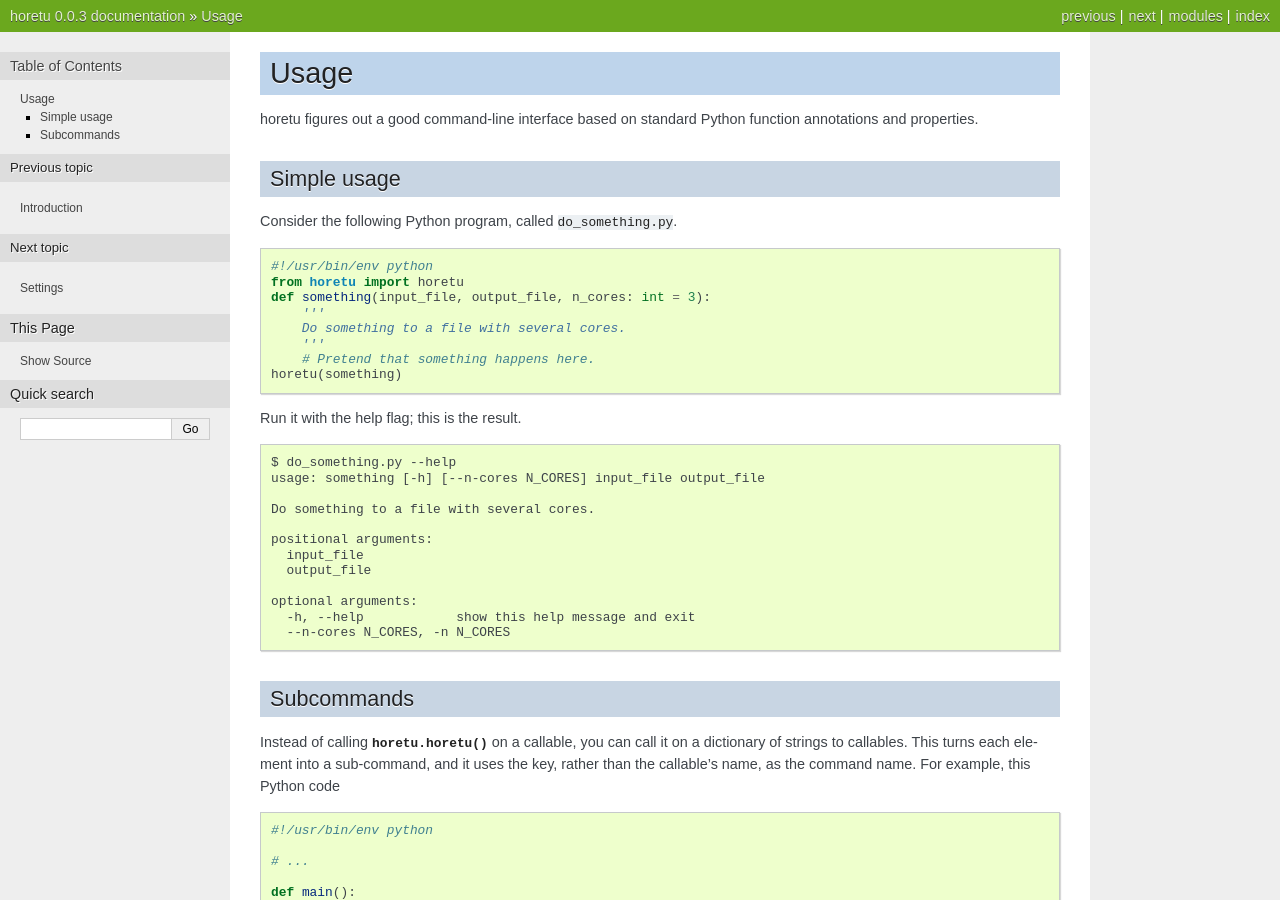
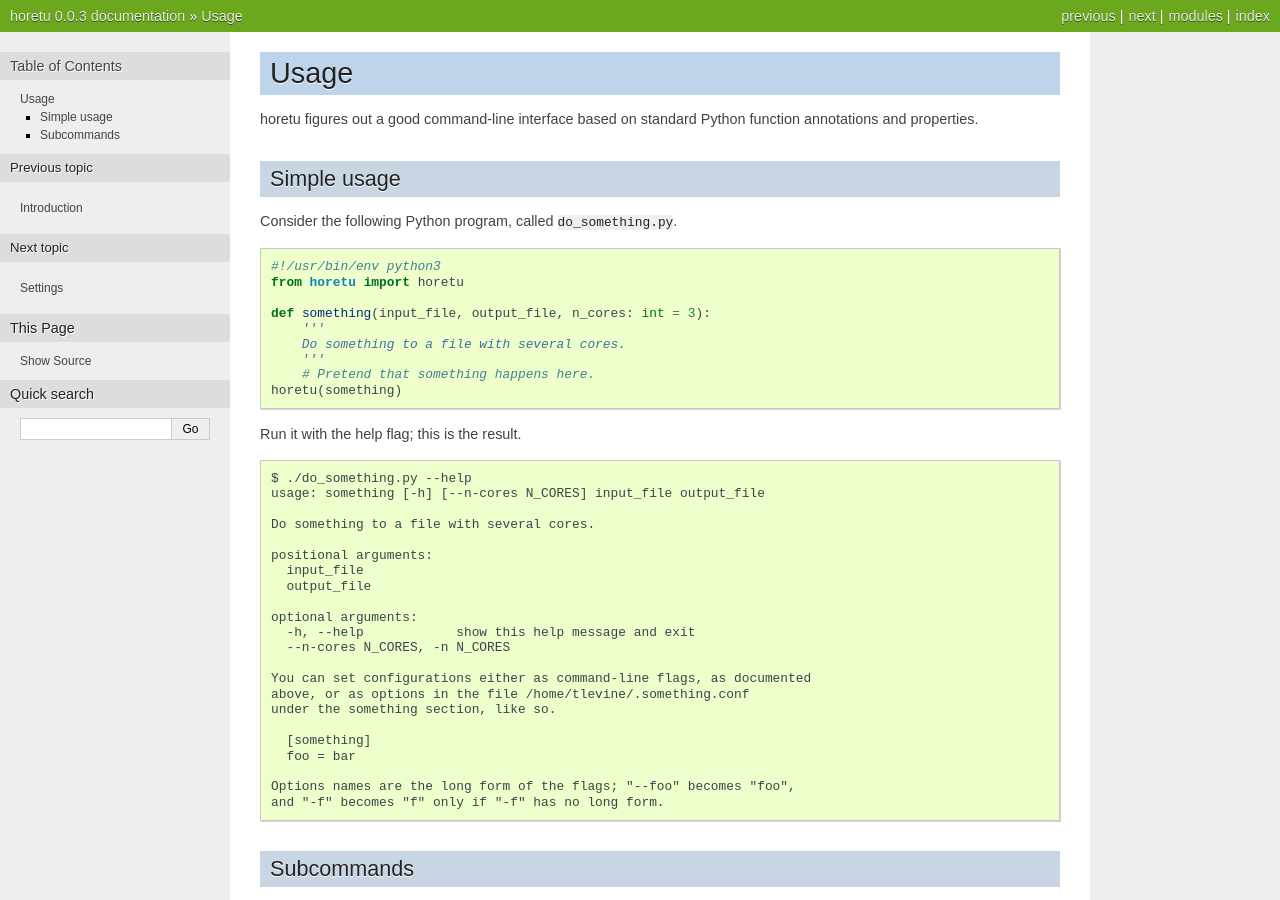
Before and after one commit to tlevine/horetu, a Sphinx documentation site: the page built from docs/usage.rst, in a window 1280 px wide and 900 px high. Built offline with Sphinx 7.4.7, drawn with Linux system fonts in a browser that asks for light colours.

Commit message:
include updated help in the do_something example

```diff
--- a/docs/usage.rst
+++ b/docs/usage.rst
@@ -9,20 +9,21 @@ Consider the following Python program, called ``do_something.py``.
 
 .. testcode::
 
-    #!/usr/bin/env python
-    from horetu import horetu
-    def something(input_file, output_file, n_cores: int = 3):
-        '''
-        Do something to a file with several cores.
-        '''
-        # Pretend that something happens here.
-    horetu(something)
+  #!/usr/bin/env python3
+  from horetu import horetu
+
+  def something(input_file, output_file, n_cores: int = 3):
+      '''
+      Do something to a file with several cores.
+      '''
+      # Pretend that something happens here.
+  horetu(something)
 
 Run it with the help flag; this is the result.
 
 ::
 
-    $ do_something.py --help
+    $ ./do_something.py --help
     usage: something [-h] [--n-cores N_CORES] input_file output_file
 
     Do something to a file with several cores.
@@ -34,6 +35,16 @@ Run it with the help flag; this is the result.
     optional arguments:
       -h, --help            show this help message and exit
       --n-cores N_CORES, -n N_CORES
+
+    You can set configurations either as command-line flags, as documented
+    above, or as options in the file /home/tlevine/.something.conf
+    under the something section, like so.
+
+      [something]
+      foo = bar
+
+    Options names are the long form of the flags; "--foo" becomes "foo",
+    and "-f" becomes "f" only if "-f" has no long form.
 
 Subcommands
 ^^^^^^^^^^^^^^^
```
Also changed, not shown: 1 other file.
